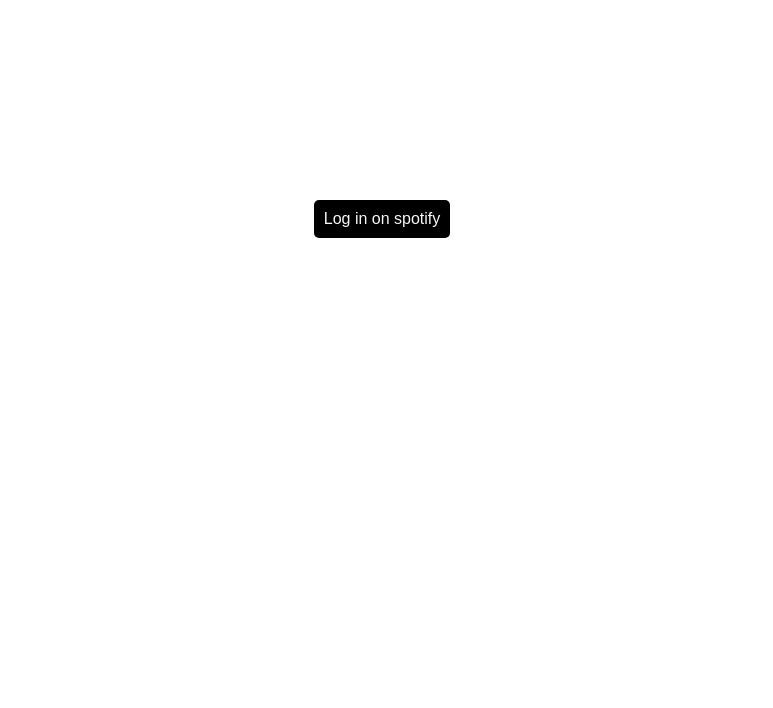
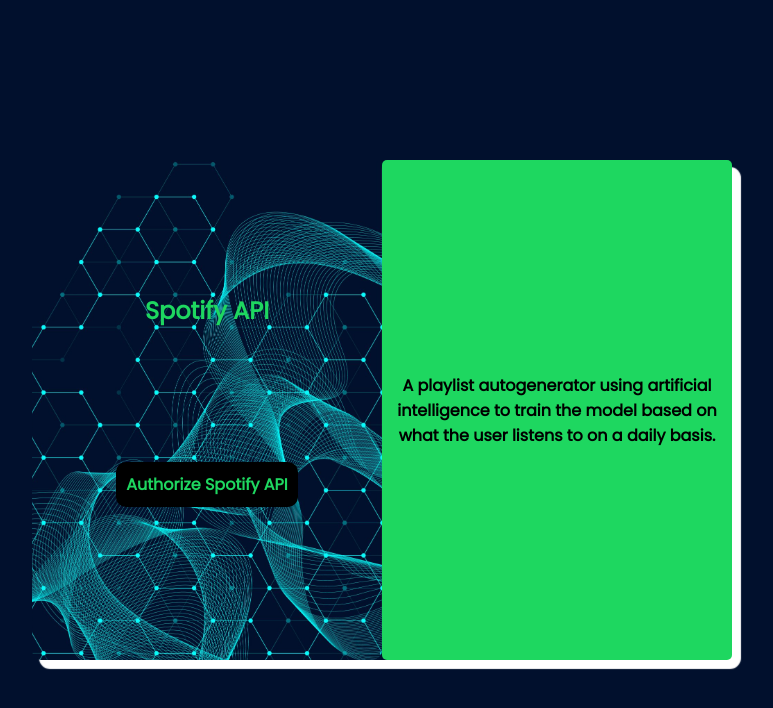
Before and after one commit to marcos-c1/spotify-ai, a React (Create React App) app: page / in a window 1280 px wide. Shown: the top 708 px of the page, without its empty margins (258-1031 px from the left). Built offline with nearby package versions, Linux system fonts and the light colour scheme.

Commit message:
feat: login component css

```diff
--- a/src/App.js
+++ b/src/App.js
@@ -1,48 +1,18 @@
 import './App.css';
-import api from './api/fetch'
-import auth from './utils/auth'
-import { useEffect, useState } from 'react';
-import { fetchUser } from './redux/reducers/userSlicer';
-import { useSelector, useDispatch } from 'react-redux';
+import { LoginContext } from "./contexts/LoginContext";
+import Login from './components/Login';
+import { useContext, useState } from 'react';
 
 function App() {
-	const [token, setToken] = useState("");
-
-	const dispatch = useDispatch()
-	const user = useSelector((state) => state.user);
-	const userStatus = useSelector(state => state.user.loading)
-	const error = useSelector(state => state.user.error);
-
-	async function retrieveProfile() {
-		const clientId = process.env.REACT_APP_CLIENT_ID || "a2d5d1842e384a0ea7ff7d2249153639"
-		const params = new URLSearchParams(window.location.search);
-		const code = params.get("code");
-
-		if (!code) {
-			auth.redirectToAuthCodeFlow(clientId);
-		} else {
-			const accessToken = await auth.getAccessToken(clientId, code);
-			await dispatch(fetchUser(accessToken)).unwrap();
-		}
-	}
+	const defaultLogin = useContext(LoginContext);
+	const [login, setLogin] = useState(defaultLogin);
 
 	return (
-		<div className="App">
-			<button className="login" onClick={retrieveProfile}>Log in on spotify</button>
-			{user.loading && <div className="sidebar__loading"><h2 style={{ textAlign: "center" }}>Loading...</h2></div>}
-			{!user.loading && user.error ? <div>Error.. {user.error}</div> : null}
-			{!user.loading && user.hasData ? (
-				<div className='display__user'>
-					<ul>
-						<li><img src={user.data.images[0].url}></img></li>
-						<li>{user.data.id}</li>
-						<li>{user.data.display_name}</li>
-						<li>{user.data.href}</li>
-						<li>{user.data.country}</li>
-					</ul>
-				</div>
-			) : null}
-		</div>
+		<LoginContext.Provider value={[login, setLogin]}>
+			<div className="App">
+				<Login />
+			</div>
+		</LoginContext.Provider >
 	);
 }
 
--- /dev/null
+++ b/src/components/Login.js
@@ -0,0 +1,62 @@
+import api from '../api/user'
+import auth from '../utils/auth'
+import { fetchUser } from '../redux/reducers/userSlicer';
+import { useSelector, useDispatch } from 'react-redux';
+import { useContext, useState } from 'react';
+import { LoginContext } from '../contexts/LoginContext';
+
+const Login = () => {
+    const dispatch = useDispatch()
+    const user = useSelector((state) => state.user);
+    const userStatus = useSelector(state => state.user.loading)
+    const error = useSelector(state => state.user.error);
+
+    const [login, setLogin] = useContext(LoginContext);
+
+
+    async function retrieveProfile() {
+        const clientId = process.env.REACT_APP_CLIENT_ID || "a2d5d1842e384a0ea7ff7d2249153639"
+        const params = new URLSearchParams(window.location.search);
+        const code = params.get("code");
+
+        if (!code) {
+            auth.redirectToAuthCodeFlow(clientId);
+        } else {
+            const accessToken = await auth.getAccessToken(clientId, code);
+            await dispatch(fetchUser(accessToken)).unwrap();
+        }
+    }
+
+    return (
+        <div className=''>
+            {!user.loading && user.hasData ? null : (
+                <div className="container__login">
+                    <div className="justify__center container__login__left">
+                        <h2 className="title">Spotify API</h2>
+                        <button id="btnLogin" onClick={retrieveProfile}>Authorize Spotify API</button>
+                    </div>
+                    <div className="align__center container__login__right typewriter">
+                        <p className='paragraph'>
+                            A playlist autogenerator using artificial intelligence to train the model based on what the user listens to on a daily basis.
+                        </p>
+                    </div>
+                </div>
+            )}
+            {user.loading && <div className="sidebar__loading"><h2 style={{ textAlign: "center" }}>Loading...</h2></div>}
+            {!user.loading && user.error ? <div>Error.. {user.error}</div> : null}
+            {!user.loading && user.hasData ? (
+                <div className='display__user'>
+                    <ul>
+                        <li><img id="profile__pic" src={user.data.images[1].url}></img></li>
+                        <li>{user.data.id}</li>
+                        <li>{user.data.display_name}</li>
+                        <li>{user.data.href}</li>
+                        <li>{user.data.country}</li>
+                    </ul>
+                </div>
+            ) : null}
+        </div>
+    )
+}
+
+export default Login
--- /dev/null
+++ b/src/contexts/LoginContext.js
@@ -0,0 +1,3 @@
+import { createContext } from "react";
+
+export const LoginContext = createContext(false);
--- a/src/index.css
+++ b/src/index.css
@@ -1,23 +1,111 @@
-body {
-  margin: 0;
-  font-family: -apple-system, BlinkMacSystemFont, 'Segoe UI', 'Roboto', 'Oxygen',
-    'Ubuntu', 'Cantarell', 'Fira Sans', 'Droid Sans', 'Helvetica Neue',
-    sans-serif;
-  -webkit-font-smoothing: antialiased;
-  -moz-osx-font-smoothing: grayscale;
+@import url('https://fonts.googleapis.com/css2?family=Poppins:wght@300;400&family=Roboto:wght@500&display=swap');
+
+:root {
+  --spotify-color: #1ed760;
+  --bg-color: black;
 }
 
-code {
-  font-family: source-code-pro, Menlo, Monaco, Consolas, 'Courier New',
-    monospace;
+* {
+  font-family: 'Poppins', sans-serif;
+  margin: 0;
+  padding: 0;
+  list-style: none;
+  color: var(--spotify-color);
+  background-color: var(--bg-color);
+  font-weight: bolder;
 }
 
-.login {
-	margin: 25vh auto;
-	padding: 10px;
-	border: none;
-	background: black;
-	color: #f7f7f7;
-	border-radius: 5px;
-	font-size: 1em;
+* {
+  background: #01102d
 }
+
+.container__login {
+  display: flex;
+  flex-direction: row;
+  margin: 20vh auto;
+  background-color: transparent;
+  border-radius: 10px;
+  box-shadow: 8px 8px 1px 1px rgba(255, 255, 255, 1);
+  max-width: 700px;
+  height: 500px;
+  text-align: center;
+}
+
+.align__center {
+  align-items: center;
+}
+
+.justify__center {
+  justify-content: space-evenly;
+}
+
+.container__login__left {
+  background-image: url('./img/AI.jpg');
+  background-size: cover;
+  background-position: right;
+  background-repeat: no-repeat;
+  height: 100%;
+  display: flex;
+  border-radius: 10px;
+  flex-direction: column;
+  width: 50%;
+  height: 100%;
+}
+
+.container__login__right {
+  display: flex;
+  border-radius: 5px;
+
+  height: 100%;
+  background: var(--spotify-color);
+  color: #f7f7f7;
+  width: 50%;
+}
+
+.paragraph {
+  background: none;
+  color: black;
+  overflow: hidden;
+  animation:
+    fadeIn 3s;
+}
+
+.title {
+  background: none;
+}
+
+#profile__pic {
+  border-radius: 50%;
+  width: 200px;
+  height: 200px;
+}
+
+#btnLogin {
+  /*background: #f7f7f736;*/
+  background-color: black;
+  border-radius: 10px;
+  padding: 10px;
+  margin-bottom: 20px;
+  width: fit-content;
+  align-self: center;
+  border: none;
+  font-size: 1em;
+}
+
+#btnLogin:hover {
+  cursor: pointer;
+  background: #f7f7f7;
+  transition: 0.2s ease-in-out;
+  font-weight: bolder;
+}
+
+/* The typing effect */
+@keyframes fadeIn {
+  from {
+    opacity: 0
+  }
+
+  to {
+    opacity: 1;
+  }
+}
--- a/src/redux/reducers/userSlicer.js
+++ b/src/redux/reducers/userSlicer.js
@@ -1,5 +1,5 @@
 import { createSlice, createAsyncThunk } from '@reduxjs/toolkit'
-import userAPI from '../../api/fetch';
+import userAPI from '../../api/user';
 
 const initialState = {
     data: {},
```
Also changed, not shown: src/api/user.js (renamed from src/api/fetch.js), src/img/AI.jpg (added).
